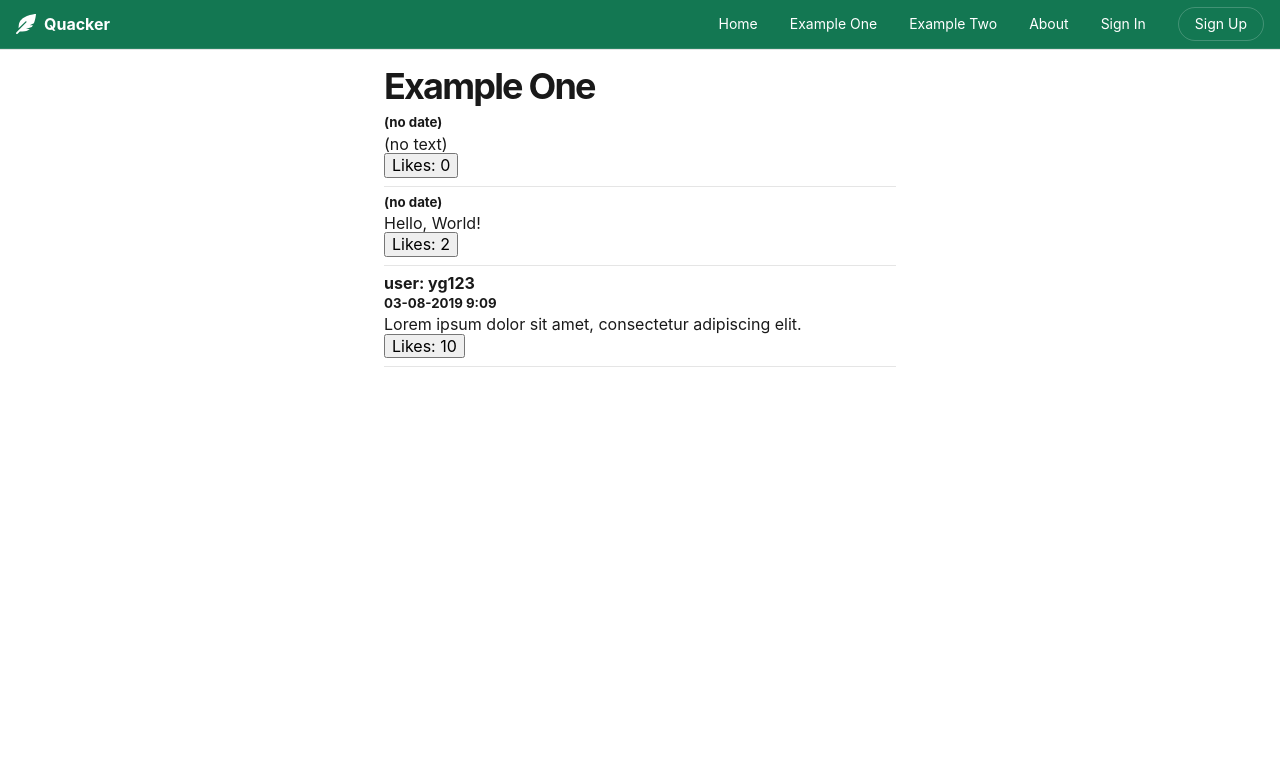
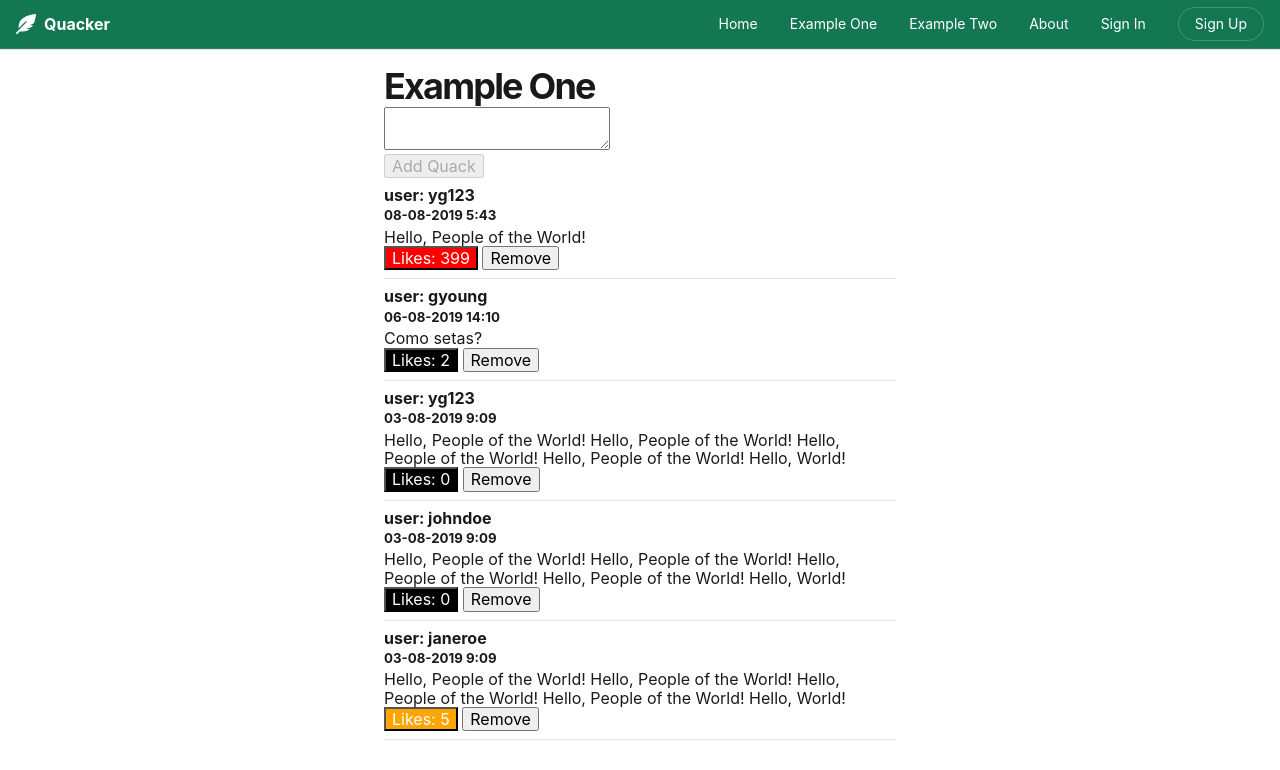
Before and after one commit to cngroupdk/vse-4it445-2019, a React (Create React App) app in the folder frontend/: page /example1 in a window 1280 px wide. Shown: the top 770 px of the page. Built offline with nearby package versions, Linux system fonts and the light colour scheme; what axios-mock-adapter would draw is missing.

Commit message:
Solution for practical-03-todo

```diff
--- a/frontend/src/pages/ExampleOnePage.js
+++ b/frontend/src/pages/ExampleOnePage.js
@@ -1,42 +1,76 @@
 import React, { useState } from 'react';
+import classNames from 'classnames';
 
 import { Heading, MainSection } from '../atoms/';
 import { TopNavigation } from '../organisms/TopNavigation';
 import { formatDate } from '../utils/date';
+import { getMockQuacks, getMockUser } from '../utils/mocks';
 
-function SimpleQuack({ quack }) {
-  const { user, text, createdAt, likes = 0 } = quack;
+import styles from './ExampleOnePage.module.css';
 
-  const [counter, setCounter] = useState(likes);
+function SimpleQuack({ quack, onRemove, onLike }) {
+  const { id, user, text, createdAt, likeCount } = quack;
 
   return (
     <div className="bb b--black-10 pb2 mt2">
       {user && <h4 className="mv1">user: {user.screenName}</h4>}
       <h5 className="mv1">{createdAt ? formatDate(createdAt) : '(no date)'}</h5>
       <div>{text || '(no text)'}</div>
-      <button type="button" onClick={() => setCounter(counter + 1)}>
-        Likes: {counter}
-      </button>
+      <button
+        type="button"
+        onClick={() => onLike(id)}
+        className={classNames({
+          [styles.blackBg]: likeCount <= 4,
+          [styles.orangeBg]: likeCount > 4 && likeCount < 10,
+          [styles.redBg]: likeCount >= 10,
+        })}
+      >
+        Likes: {likeCount}
+      </button>{' '}
+      <button onClick={() => onRemove(id)}>Remove</button>
     </div>
   );
 }
 
 export function ExampleOnePage() {
-  const allQuacks = [
-    {},
-    { text: 'Hello, World!', likes: 2 },
-    {
-      createdAt: '2019-08-03T09:09:34.023Z',
-      text: 'Lorem ipsum dolor sit amet, consectetur adipiscing elit.',
-      likes: 10,
-      user: {
-        id: 1,
-        name: 'Young Gatchell',
-        screenName: 'yg123',
-        profileImageUrl: 'http://mrmrs.github.io/photos/p/1.jpg',
-      },
-    },
-  ];
+  const [quackText, setQuackText] = useState('');
+  const [allQuacks, setAllQuacks] = useState(getMockQuacks());
+
+  function addQuack() {
+    if (!quackText) {
+      return;
+    }
+
+    const newQuack = {
+      id: Date.now(),
+      user: getMockUser('johndoe'),
+      text: quackText,
+      createdAt: new Date().toISOString(),
+      likeCount: 0,
+    };
+
+    setAllQuacks([newQuack, ...allQuacks]);
+    setQuackText('');
+  }
+
+  function likeQuack(quackId) {
+    const updatedQuacks = allQuacks.map(quack => {
+      if (quack.id !== quackId) {
+        return quack;
+      }
+
+      return {
+        ...quack,
+        likeCount: 1 + quack.likeCount,
+      };
+    });
+
+    setAllQuacks(updatedQuacks);
+  }
+
+  function removeQuack(quackId) {
+    setAllQuacks(allQuacks.filter(quack => quack.id !== quackId));
+  }
 
   return (
     <div>
@@ -44,8 +78,22 @@ export function ExampleOnePage() {
       <MainSection>
         <Heading>Example One</Heading>
         <div>
-          {allQuacks.map((quack, index) => (
-            <SimpleQuack quack={quack} key={index} />
+          <textarea
+            value={quackText}
+            onChange={event => setQuackText(event.target.value)}
+          />
+        </div>
+        <button type="button" disabled={!quackText} onClick={() => addQuack()}>
+          Add Quack
+        </button>
+        <div>
+          {allQuacks.map(quack => (
+            <SimpleQuack
+              key={quack.id}
+              quack={quack}
+              onLike={likeQuack}
+              onRemove={removeQuack}
+            />
           ))}
         </div>
       </MainSection>
--- /dev/null
+++ b/frontend/src/pages/ExampleOnePage.module.css
@@ -0,0 +1,14 @@
+.blackBg {
+  background-color: black;
+  color: white;
+}
+
+.orangeBg {
+  background-color: orange;
+  color: white;
+}
+
+.redBg {
+  background-color: red;
+  color: white;
+}
```
Also changed, not shown: 1 other file (tests, documents, lock files or other folders).
